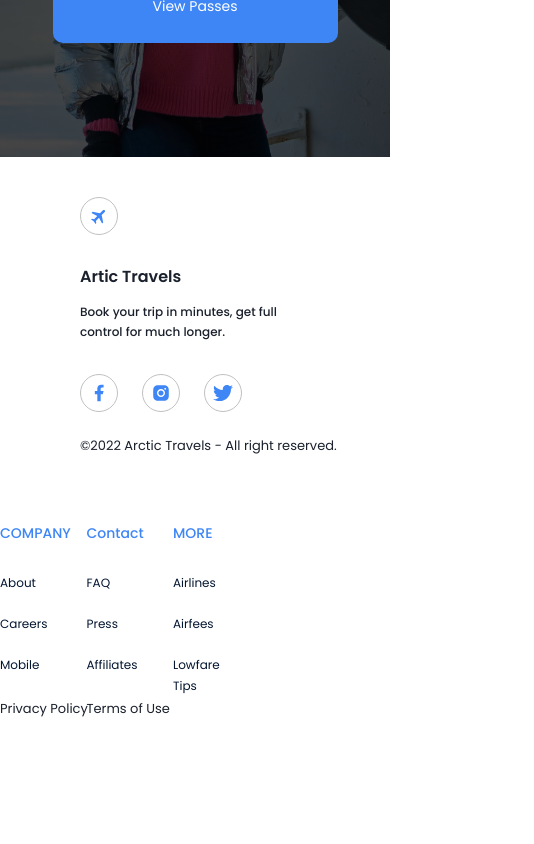
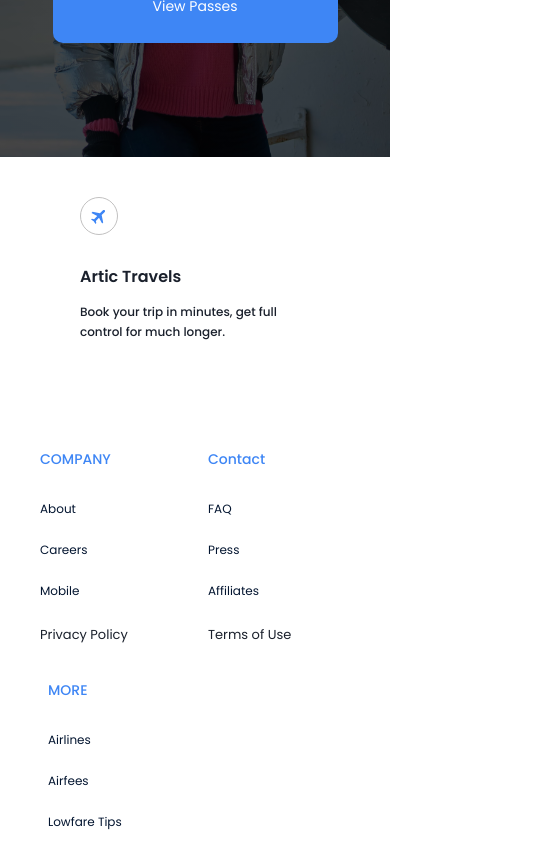
Before and after one commit to Jamesalehandro/artictravels, a React (Vite) app: page / in a window 390 px wide. Shown: the part 6917-7761 px from the top of the page, 534 px wide, since content can reach past the window. Before the commit the page ends 7663 px from the top, so only its background shows below. Built offline with nearby package versions, Linux system fonts and the light colour scheme.

Commit message:
More responsiveness

```diff
--- a/src/components/Footer/Footer.jsx
+++ b/src/components/Footer/Footer.jsx
@@ -1,3 +1,4 @@
+import React from 'react';
 import {
   Box,
   Circle,
@@ -7,7 +8,6 @@ import {
   Text,
   VStack,
 } from '@chakra-ui/react';
-import React from 'react';
 import { IoMdAirplane } from 'react-icons/io';
 import { RiFacebookFill } from 'react-icons/ri';
 import { AiFillInstagram } from 'react-icons/ai';
@@ -21,7 +21,7 @@ const Footer = () => {
       display={'flex'}
       align={'center'}
       justify={'center'}
-      flexDirection={['column', 'column', 'column', 'row']}
+      flexDirection={['column', 'column', 'column', 'row', 'row']}
     >
       <VStack
         w={'50%'}
@@ -65,7 +65,12 @@ const Footer = () => {
           Book your trip in minutes, get full control for much longer.
         </Text>
 
-        <HStack width={'100%'} gap={4} pt={6}>
+        <HStack
+          width={'100%'}
+          gap={4}
+          pt={6}
+          display={['none', 'none', 'none', 'none', 'flex']}
+        >
           <Circle
             zIndex={1000}
             p={2}
@@ -108,13 +113,26 @@ const Footer = () => {
           lineHeight="35px"
           pb={2}
           cursor={'pointer'}
+          display={['none', 'none', 'none', 'none', 'flex']}
         >
           &copy;2022 Arctic Travels - All right reserved.
         </Text>
       </VStack>
 
-      <HStack width="50%" align="flex-start" mt={10} mb={3} gap={5}>
-        <VStack w={'30%'} minH={'100%'} align="flex-start">
+      <HStack
+        w={['100%', '100%', '100%', '100%', '30%']}
+        align="flex-start"
+        flexWrap={'wrap'}
+        mt={10}
+        mb={3}
+        gap={5}
+        pl={10}
+      >
+        <VStack
+          w={['40%', '40%', '40%', '50%', '30%']}
+          minH={'100%'}
+          align="flex-start"
+        >
           <Text
             width="80px"
             minHeight="21px"
@@ -159,7 +177,11 @@ const Footer = () => {
           </Text>
         </VStack>
 
-        <VStack w={'30%'} minH={'100%'} align="flex-start">
+        <VStack
+          w={['40%', '40%', '40%', '50%', '30%']}
+          minH={'100%'}
+          align="flex-start"
+        >
           <Text
             width="80px"
             minHeight="21px"
@@ -204,7 +226,11 @@ const Footer = () => {
           </Text>
         </VStack>
 
-        <VStack w={'30%'} minH={'100%'} align="flex-start">
+        <VStack
+          w={['40%', '40%', '40%', '50%', '30%']}
+          minH={'100%'}
+          align="flex-start"
+        >
           <Text
             width="80px"
             minHeight="21px"
```
